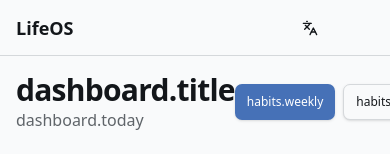
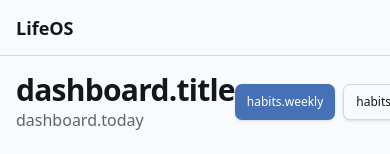
Before and after one commit to bairrrich/13.03.25_LifeOS, a Next.js app: page / in a window 390 px wide. Shown: the top 154 px of the page. Built offline with nearby package versions, Linux system fonts and the light colour scheme; what i18next-resources-to-backend would draw is missing.

Commit message:
refactor: Remove theme and language switchers from header

```diff
--- a/src/ui/layout/app-layout.tsx
+++ b/src/ui/layout/app-layout.tsx
@@ -5,8 +5,6 @@
 import { usePathname } from 'next/navigation';
 import { cn } from '@/shared/lib/cn';
 import { Button } from '@/ui/components/button';
-import { ThemeSwitcher } from '@/ui/components/theme-switcher';
-import { LanguageSwitcher } from '@/ui/components/language-switcher';
 import { CommandPalette } from '@/ui/components/command-palette';
 import { useTranslation } from '@/shared/lib/use-translation';
 import {
@@ -58,10 +56,6 @@
             <Link href="/" className="text-lg font-semibold" style={{ color: 'var(--foreground)' }}>
               LifeOS
             </Link>
-            <div className="flex items-center gap-2">
-              <LanguageSwitcher />
-              <ThemeSwitcher />
-            </div>
           </div>
           <nav className="space-y-1 p-4">
             {navigation.map((item) => {
@@ -95,14 +89,10 @@
         {/* Основной контент */}
         <main className="md:pl-64">
           {/* Header для мобильных */}
-          <header className="sticky top-0 z-10 flex h-14 items-center justify-between gap-4 border-b border-border px-4 backdrop-blur md:hidden" style={{ background: 'var(--background)' }}>
+          <header className="sticky top-0 z-10 flex h-14 items-center justify-between border-b border-border px-4 backdrop-blur md:hidden" style={{ background: 'var(--background)' }}>
             <Link href="/" className="text-lg font-semibold" style={{ color: 'var(--foreground)' }}>
               LifeOS
             </Link>
-            <div className="flex items-center gap-1">
-              <LanguageSwitcher />
-              <ThemeSwitcher />
-            </div>
           </header>
 
           {/* Контент страницы */}
```
